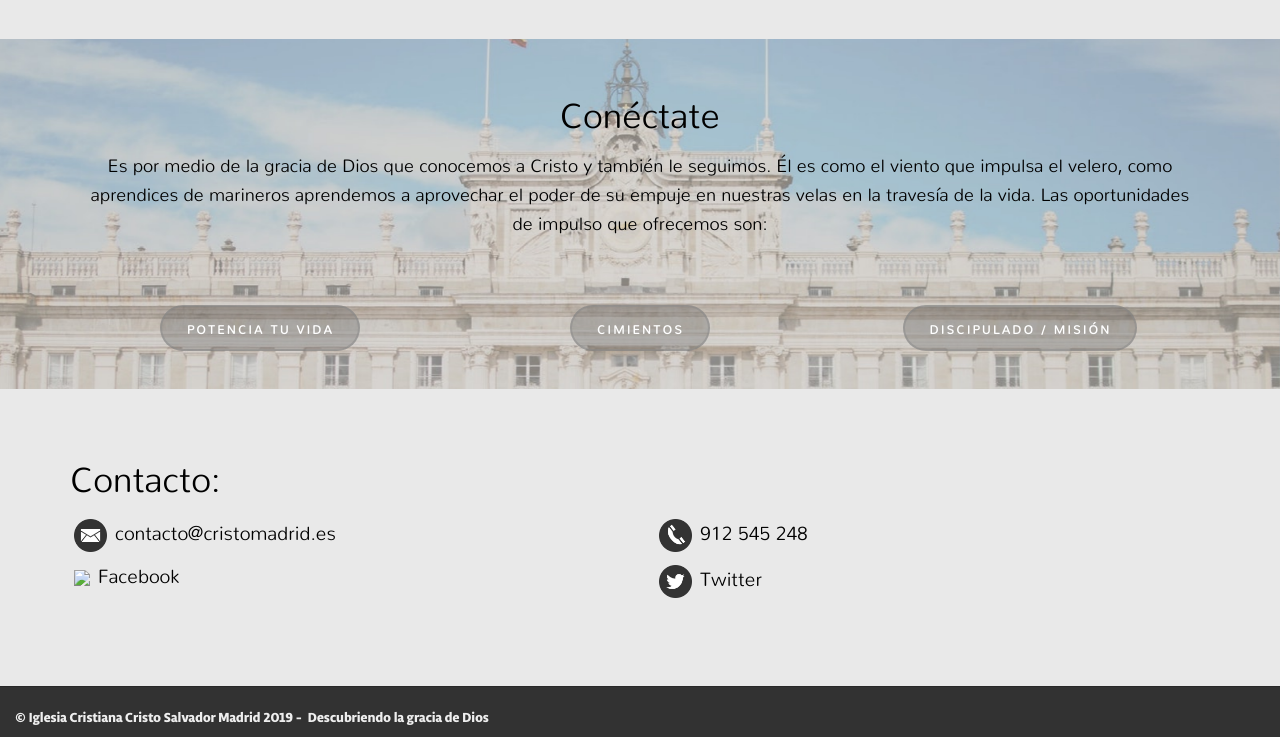
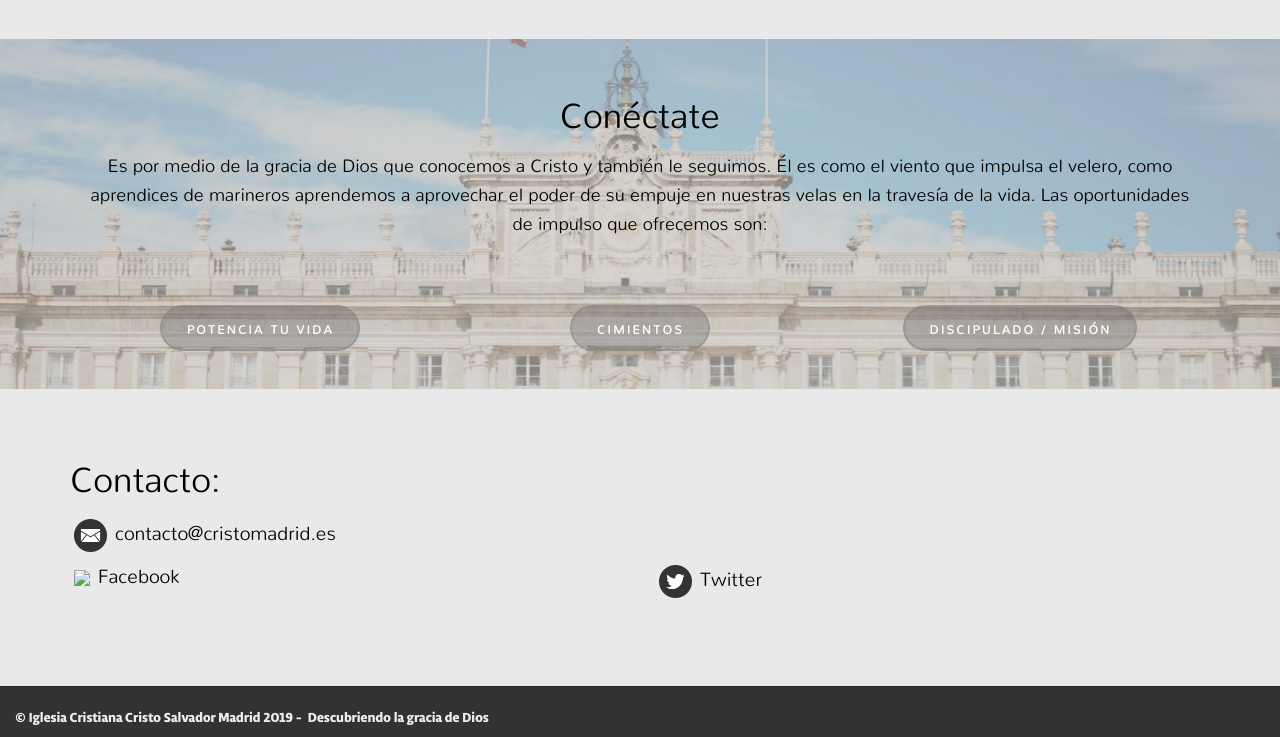
Before and after one commit to cristosalvador/cristosalvador.github.io, a Jekyll site: the page built from index.html, in a window 1280 px wide and 900 px high, scrolled down 1847 px, cut to the strip 163-900 px from the top of the window. Built offline with Jekyll 4.4.1, drawn with Linux system fonts in a browser that asks for light colours; nearby versions of some CDN libraries; comment, search, counter and statistics services are not loaded.

Commit message:
Telefono quitado de la página web

```diff
--- a/index.html
+++ b/index.html
@@ -91,11 +91,6 @@ menuactive : home
                         <h4><a data-event-category="contacto" data-event-action="email" href="mailto:contacto@cristomadrid.es?Subject=Iglesia" target="_top"><img class="contacticon" src="{{ site.images_path }}/icons/correo.png"><span itemprop="email">contacto@cristomadrid.es</span></a></h4>
                     </div>
                 </div>
-                <div class="col-md-6">
-                    <div>
-                        <h4><span itemprop="telephone"><a data-event-category="contacto" data-event-action="phone" href="tel:912545248"><img class="contacticon" src="{{ site.images_path }}/icons/telefono.png">912 545 248</a></span></h4>
-                    </div>
-                </div>
             </div>
             <div class="row">
                 <div class="col-md-6">
```
